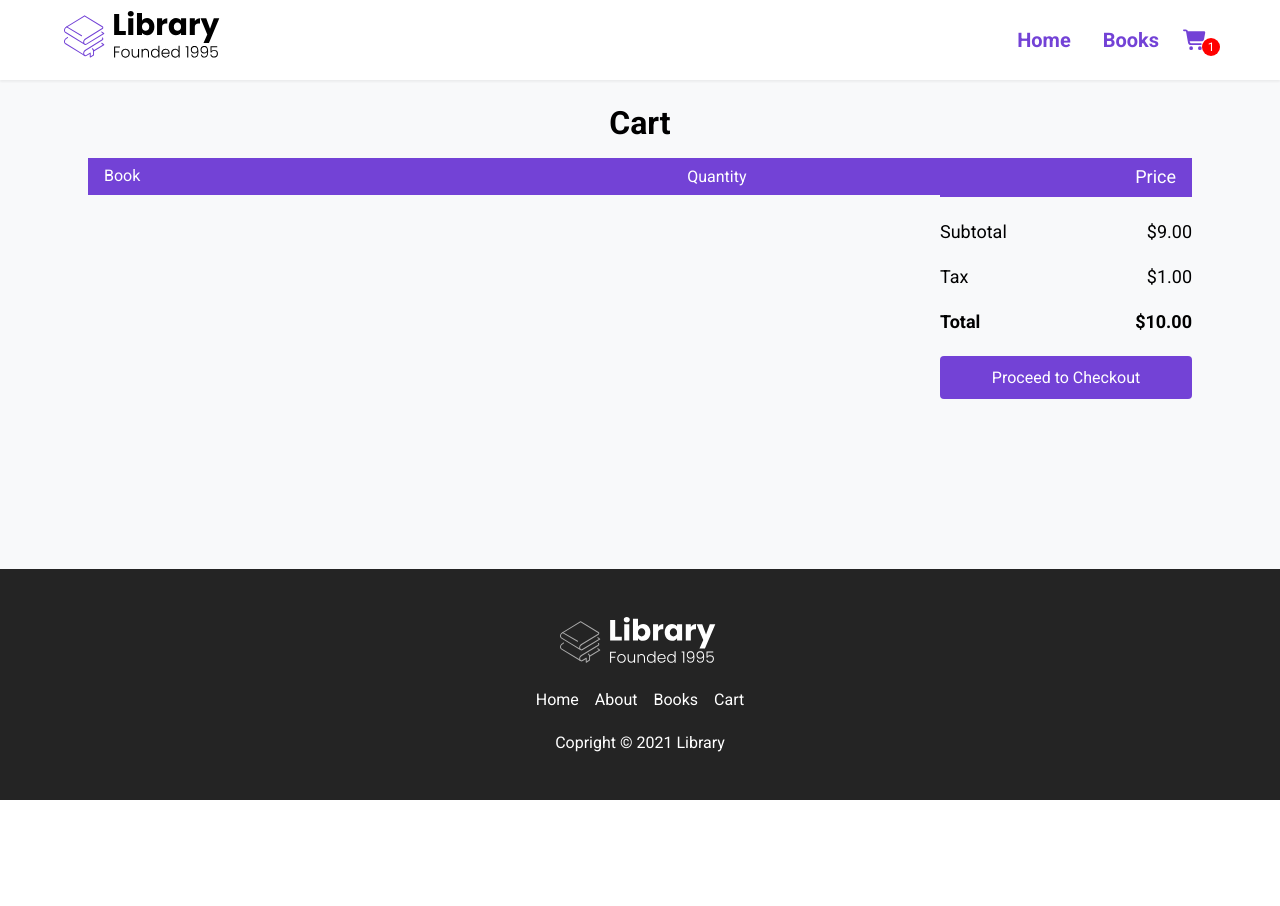
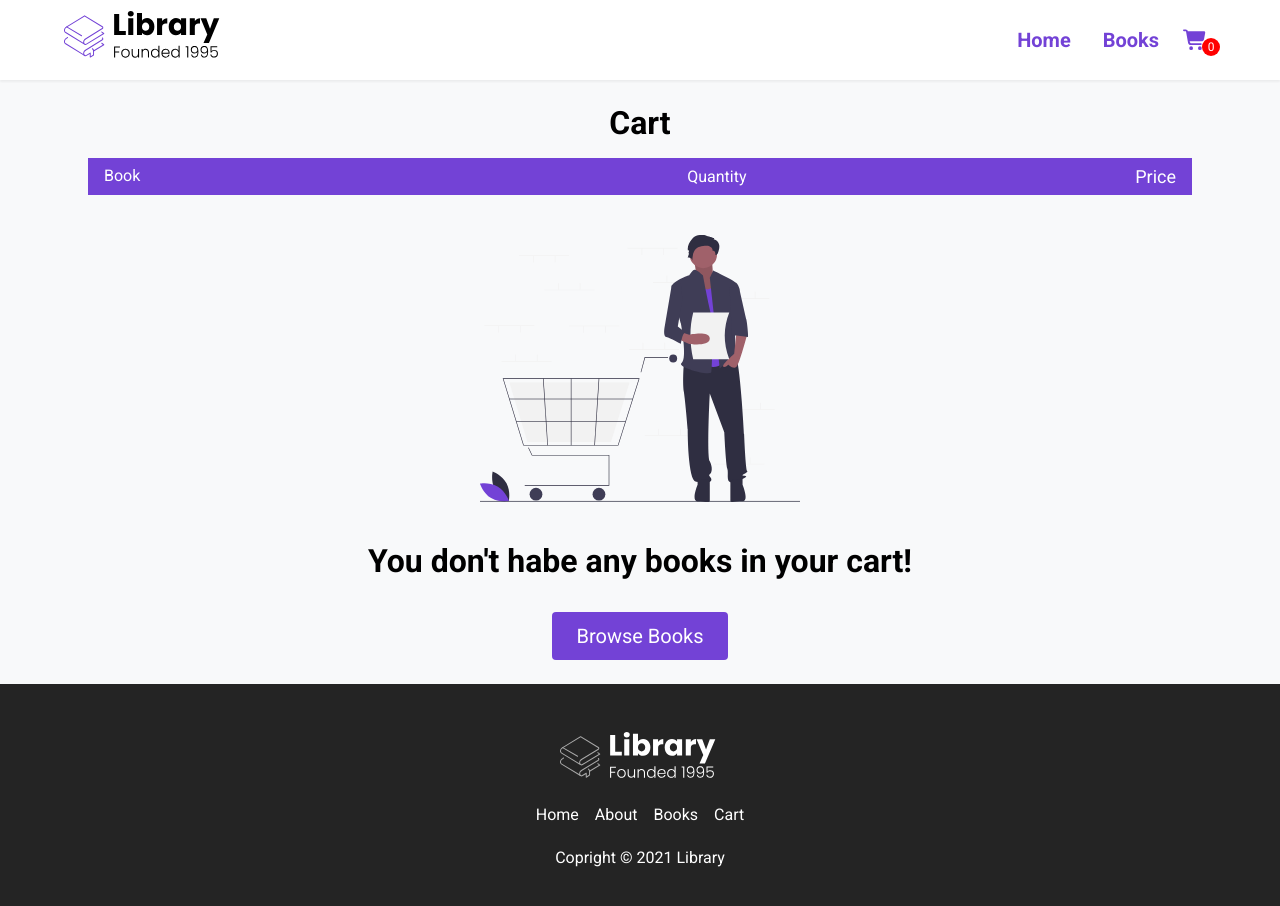
Before and after one commit to SBMM-DesignDev/React_E_Commerce_Library, a React (Create React App) app: page /cart in a window 1280 px wide. Shown: the top 906 px of the page. Before the commit the page ends 800 px from the top, so only its background shows below. Built offline with nearby package versions, Linux system fonts and the light colour scheme.

Commit message:
init commit

```diff
--- a/src/App.js
+++ b/src/App.js
@@ -17,8 +17,29 @@
 
   }
 
-  function changeQuantity(book) {
+  function changeQuantity(book, quantity) {
+    setCart(cart.map(item =>
+      item.id === book.id
+         ? {
+              ...item,
+              quantity: +quantity,
+            }
+              : item
 
+      )
+    );
+  }
+
+ function removeItem(item) {
+    setCart(cart.filter((book) => book.id !== item.id))
+  }
+
+  function numberOfItems() {
+    let counter = 0
+    cart.forEach((item) => {
+      counter += item.quantity;
+    })
+    return counter;
   }
 
   useEffect(() => {
@@ -28,11 +49,11 @@
   return (
     <Router>
       <div className="App">
-        <Nav />
+        <Nav numberOfItems={numberOfItems()}/>
         <Route path="/" exact component={Home}  />
         <Route path="/books" exact render={() => <Books books={books}  />} />
         <Route path="/books/:id" render={() => <BookInfo books={books} addToCart={addToCart} cart={cart} />} />
-        <Route path="/cart" render={() => <Cart books={books} cart={cart} changeQuantity={changeQuantity} />} />
+        <Route path="/cart" render={() => <Cart books={books} cart={cart} changeQuantity={changeQuantity} removeItem={removeItem}/>} />
         <Footer />
       </div>
     </Router>
--- a/src/components/Nav.jsx
+++ b/src/components/Nav.jsx
@@ -4,7 +4,7 @@
 import LibraryLogo from '../assets/Library.svg';
 import { Link } from "react-router-dom";
 
-const Nav = () => {
+const Nav = ( {numberOfItems} ) => {
     function openMenu() {
         document.body.classList += " menu--open";
     }
@@ -37,7 +37,7 @@
                         <Link  to="/cart" className="nav__link">
                             <FontAwesomeIcon icon="shopping-cart" />
                          </Link>
-                        <span className="cart__length">1</span>
+                        <span className="cart__length">{numberOfItems}</span>
                     </li>
 
 
--- a/src/components/ui/Book.jsx
+++ b/src/components/ui/Book.jsx
@@ -1,4 +1,4 @@
-import React from 'react';
+import React, { useState, useEffect, useRef} from 'react';
 import { Link } from "react-router-dom";
 import Rating from "./Rating.jsx";
 import Price from "./Price.jsx";
@@ -6,14 +6,34 @@
 
 
 const Book = ( {book} ) => {
+  const [img, setImg] = useState();
 
+  const mountedRef = useRef(true);
+
+  useEffect(() => {
+    const image = new Image();
+    image.src = book.url;
+    image.onload = ()=> {
+        setTimeout(() => {
+            if (mountedRef.current) {
+                setImg(image);
+            }
+        }, 300);
+    };
+    return ()=> {
+        mountedRef.current= false;
+    }
+  })
 
     return (
-        <div>
+
             <div className="book">
+                {
+                    img ? (
+                    <>
                         <Link to={`/books/${book.id}`}>
                             <figure className="book__img--wrapper">
-                        <img src={book.url} className="book__img" />
+                                <img src={img.src} className="book__img" />
                             </figure>
                         </Link>
                         <div className="book__title">
@@ -23,8 +43,24 @@
                         </div>
                         <Rating rating={book.rating} />
                         <Price originalPrice={book.originalPrice} salePrice={book.salePrice} />
+
+                    </>
+                    ):(
+                    <>
+                        <div className="book__img--skeleton"></div>
+                        <div className="skeleton book__title--skeleton"></div>
+                        <div className="skeleton book__rating--skeleton"></div>
+                        <div className="skeleton book__price--skeleton"></div>
+                    </>
+                    )
+
+                }
+
+
+
+
             </div>
-        </div>
+
     );
 }
 
--- a/src/index.css
+++ b/src/index.css
@@ -405,6 +405,7 @@
 .book__title--skeleton {
   height: 21px;
   width: 100%;
+  max-width: 250px;
 }
 
 .book__rating--skeleton {
@@ -415,6 +416,7 @@
 .book__price--skeleton {
   width : 200px;
   height: 19px;
+
 }
 
 .book__link {
--- a/src/pages/Cart.jsx
+++ b/src/pages/Cart.jsx
@@ -1,6 +1,18 @@
 import React from 'react';
+import EmptyCart from '../assets/empty_cart.svg'
+import { Link } from "react-router-dom";
 
-const Cart = ( { cart, changeQuantity } ) => {
+const Cart = ( { cart, changeQuantity, removeItem } ) => {
+    const total = () => {
+        let price = 0;
+        cart.forEach((item) => {
+            price += +(
+                (item.salePrice || item.originalPrice) * item.quantity
+            ).toFixed(2);
+        })
+        return price;
+    }
+
     return (
         <div id="books__body">
             <div id="books__main">
@@ -19,7 +31,7 @@
                                 {
                                     cart.map((book) => {
                                         return (
-                                        <div className="cart__item">
+                                        <div className="cart__item" key={book.id}>
                                             <div className="cart__book">
                                                 <img src={book.url}
                                                 className="cart__book--img"
@@ -33,7 +45,7 @@
                                                     <span className="cart__book--price">
                                                         ${(book.salePrice || book.originalPrice).toFixed(2)}
                                                     </span>
-                                                    <button className="cart__book--remove">
+                                                    <button className="cart__book--remove" onClick={() => removeItem(book)}>
                                                         Remove
                                                     </button>
                                                 </div>
@@ -42,37 +54,49 @@
                                                 <input type="number"
                                                 min={0} max={99}
                                                 className="cart__input"
-                                                onChange={(event) => changeQuantity(event.target.value)}
+                                                value={book.quantity}
+                                                onChange={(event) => changeQuantity(book, event.target.value)}
                                                 />
                                             </div>
                                             <div className="cart__total">
-                                                $10.00
+                                                ${((book.salePrice || book.originalPrice) * book.quantity).toFixed(2)}
                                             </div>
                                         </div>
 
                                             )
                                     })
                                 }
-
-                            </div>
                         </div>
+                        {cart.length === 0 &&
+                        <div className="cart__empty">
+                            <img src={EmptyCart} alt="" className="cart__empty--img" />
+                            <h2>You don't habe any books in your cart!</h2>
+                            <Link to='/books'>
+                                <button className="btn">Browse Books</button>
+                            </Link>
+                        </div>
+                        }
+                        </div>
+                        {cart.length > 0 &&
                         <div className="total">
                             <div className="total__item total__sub-total">
                                 <span>Subtotal</span>
-                                <span>$9.00</span>
+                                <span>{(total() * 0.9).toFixed(2)}</span>
                             </div>
                             <div className="total__item total__tax">
                                 <span>Tax</span>
-                                <span>$1.00</span>
+                                <span>{(total() * 0.1).toFixed(2)}</span>
                             </div>
                             <div className="total__item total__price">
                                 <span>Total</span>
-                                <span>$10.00</span>
+                                <span>${(total()).toFixed(2)}</span>
                             </div>
                             <button className="btn btn__checkout no-cursor">
                                 Proceed to Checkout
                             </button>
+
                         </div>
+                        }
                     </div>
                 </div>
             </div>
```
Lines whose indentation alone changed are shown as unchanged.
